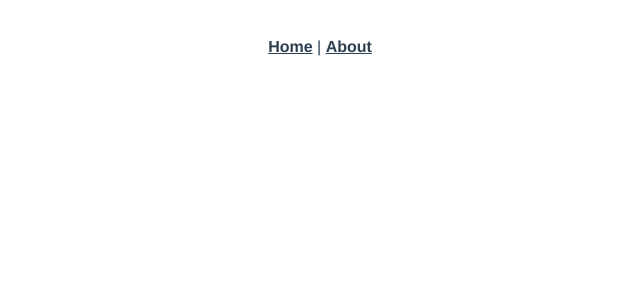
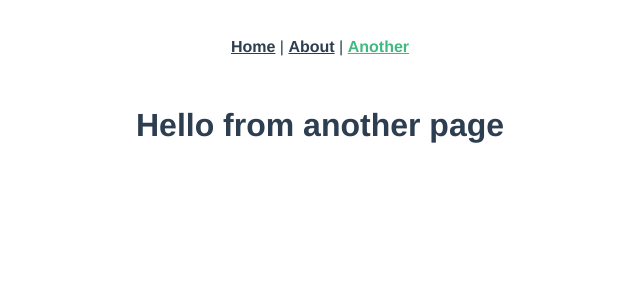
Before and after one commit to Lincxx/Portfolio-Vue-Tailwind, a Vue app: page /another in a window 1280 px wide. Shown: the top 300 px of the page, without its empty margins (320-960 px from the left). Built offline with nearby package versions, Linux system fonts and the light colour scheme.

Commit message:
first commit

```diff
--- a/src/App.vue
+++ b/src/App.vue
@@ -2,7 +2,8 @@
   <div id="app">
     <div id="nav">
       <router-link to="/">Home</router-link> |
-      <router-link to="/about">About</router-link>
+      <router-link to="/about">About</router-link> |
+      <router-link to="/another">Another</router-link>
     </div>
     <router-view />
   </div>
--- a/src/router/index.js
+++ b/src/router/index.js
@@ -1,6 +1,8 @@
 import Vue from "vue";
 import VueRouter from "vue-router";
 import Home from "../views/Home.vue";
+import About from '../views/About.vue';
+import AnotherPage from '../views/AnotherPage.vue';
 
 Vue.use(VueRouter);
 
@@ -13,11 +15,17 @@ const routes = [
   {
     path: "/about",
     name: "About",
+    component: About,
     // route level code-splitting
     // this generates a separate chunk (about.[hash].js) for this route
     // which is lazy-loaded when the route is visited.
-    component: () =>
-      import(/* webpackChunkName: "about" */ "../views/About.vue"),
+    // component: () =>
+    //   import(/* webpackChunkName: "about" */ "../views/About.vue"),
+  },
+  {
+    path: "/another",
+    name: "AnotherPage",
+    component:AnotherPage,
   },
 ];
 
--- /dev/null
+++ b/src/views/AnotherPage.vue
@@ -0,0 +1,15 @@
+<template>
+    <div>
+        <h1>Hello from another page</h1>
+    </div>
+</template>
+
+<script>
+    export default {
+       name:'AnotherPage'
+    }
+</script>
+
+<style lang="scss" scoped>
+
+</style>
```
Also changed, not shown: 1 other file (tests, documents, lock files or other folders).
